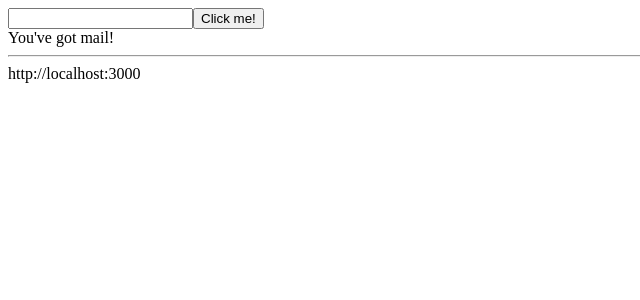
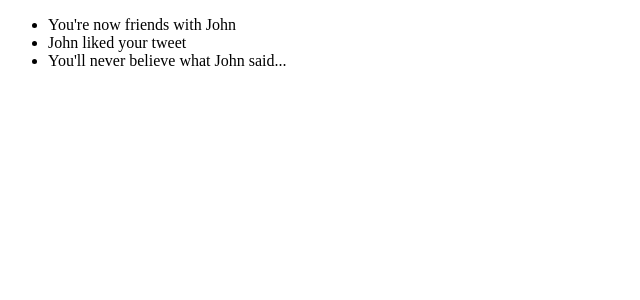
Before and after one commit to ParkerGits/getting-started-with-angular-course-code, an Angular app: page / in a window 1280 px wide. Shown: the top 300 px of the page, without its empty margins (0-640 px from the left). Built offline with nearby package versions, Linux system fonts and the light colour scheme.

Commit message:
lesson 7 code

```diff
--- a/src/app/app.component.ts
+++ b/src/app/app.component.ts
@@ -4,20 +4,15 @@
   selector: 'app-root',
   template:
   `<div>
-    <app-simple-form></app-simple-form>
-    {{mail.message}}
-    <hr>
-    {{api}}
+    <ul>
+      <li *ngFor="let message of mail.messages">
+        {{message}}
+      </li>
+    </ul>
   </div>`,
-  styleUrls: ['./app.component.css']
 })
 export class AppComponent {
-  title = `Let's get started`;
-
   constructor(
     @Inject('mail') public mail,
-    @Inject('api') public api,
-  ){
-
-  }
+  ){}
 }
--- a/src/app/mail.service.ts
+++ b/src/app/mail.service.ts
@@ -4,6 +4,10 @@
   providedIn: 'root'
 })
 export class MailService {
-  message = "You've got mail!"
+  messages = [
+    `You're now friends with John`,
+    'John liked your tweet',
+    `You'll never believe what John said...`
+  ]
   constructor() { }
 }
```
